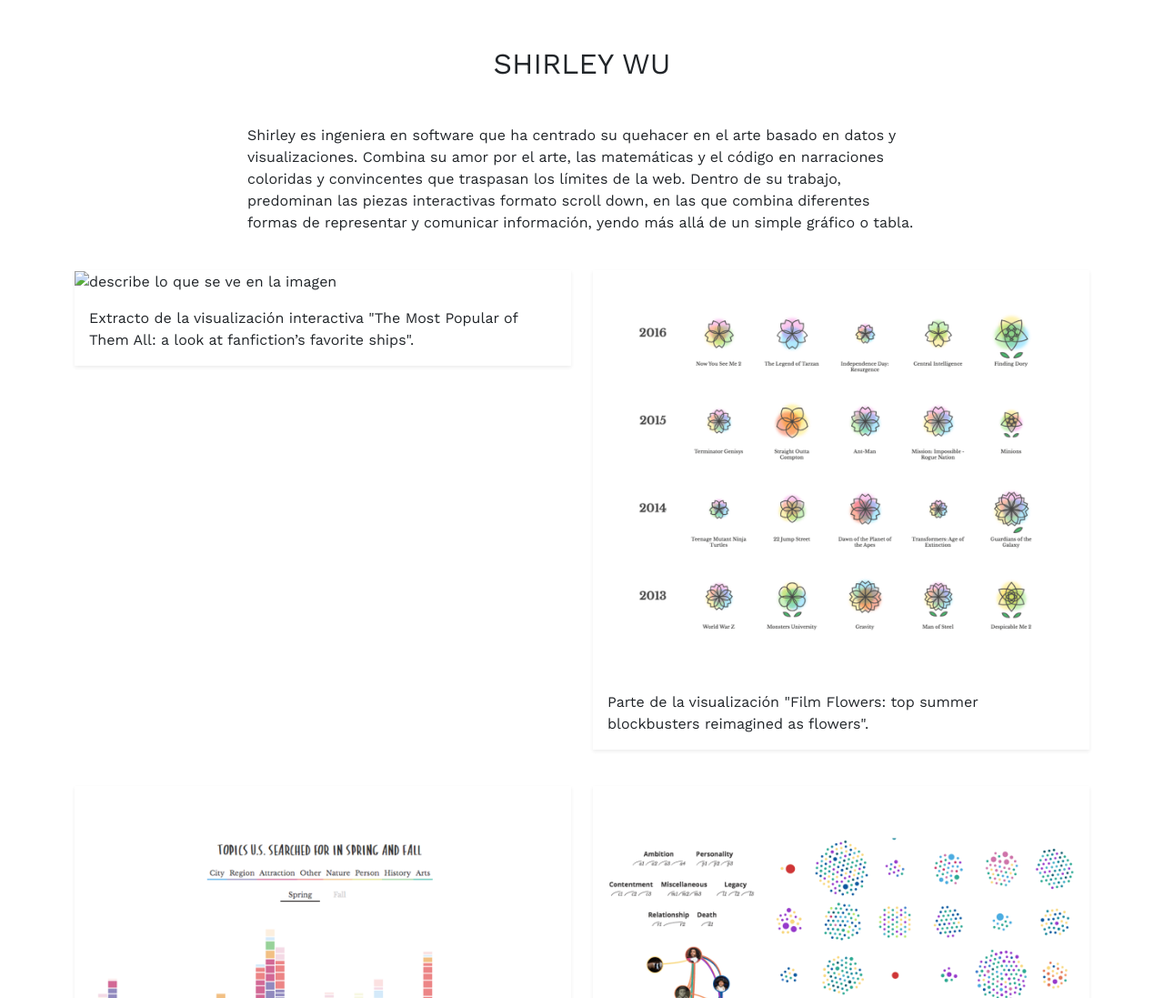
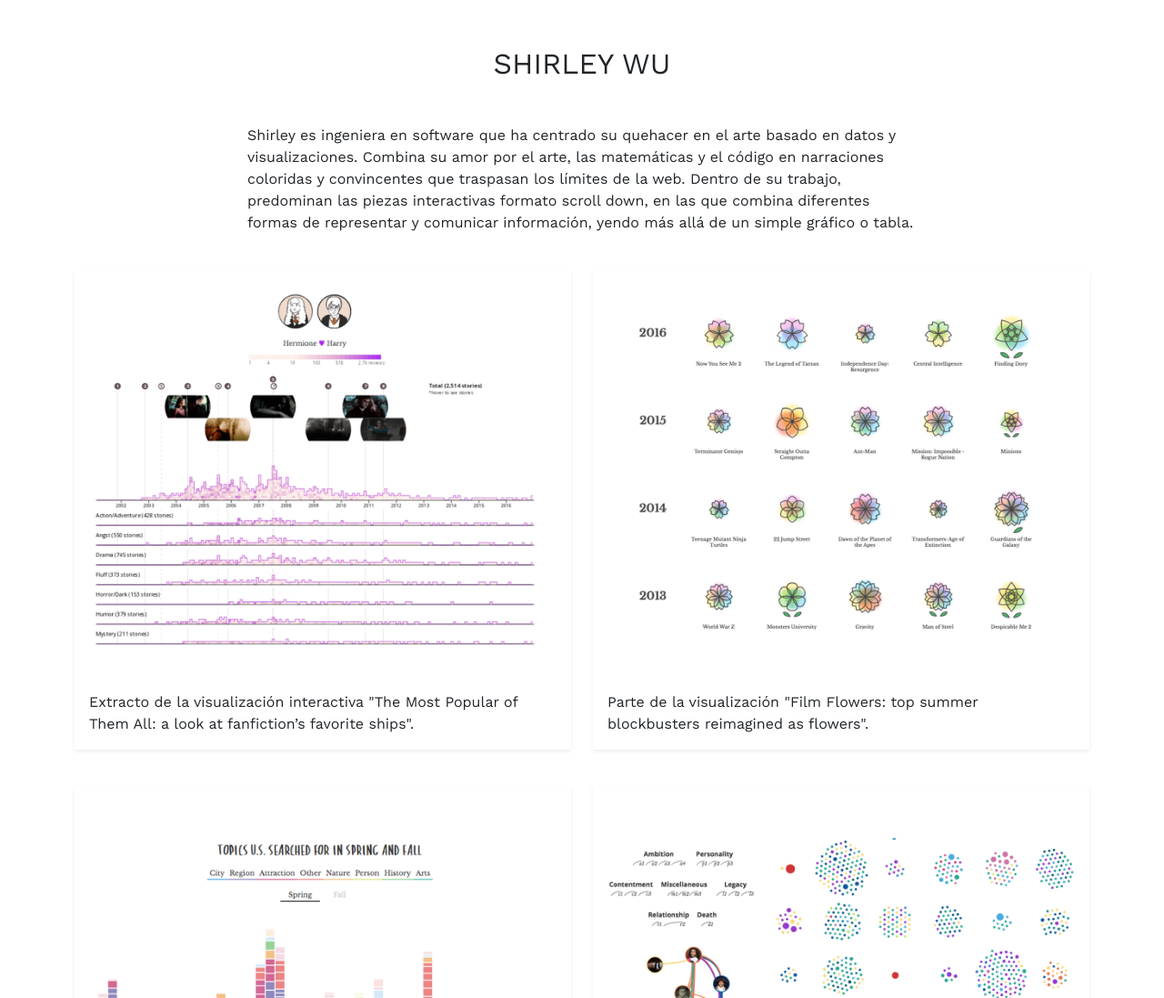
Before and after one commit to mjvidallynch/infodigital-clase-01, a plain HTML site: page index.html in a window 1280 px wide. Shown: the part 2116-3213 px from the top of the page at 91% size. Drawn offline with nearby package versions, Linux system fonts and the light colour scheme.

Commit message:
Add files via upload

```diff
--- a/index.html
+++ b/index.html
@@ -82,7 +82,7 @@
                 <!--primera imagen-->
                 <div class="col-12 col-sm-6">
                     <figure class="shadow-sm">
-                        <img loading="lazy" src="img/imagen-5" class="w-100" alt="describe lo que se ve en la imagen" />
+                        <img loading="lazy" src="img/imagen-5.png" class="w-100" alt="describe lo que se ve en la imagen" />
                         <figcaption class="p-3">Extracto de la visualización interactiva "The Most Popular of Them All: a look at fanfiction’s favorite ships".</figcaption>
                     </figure>
                 </div>
```
